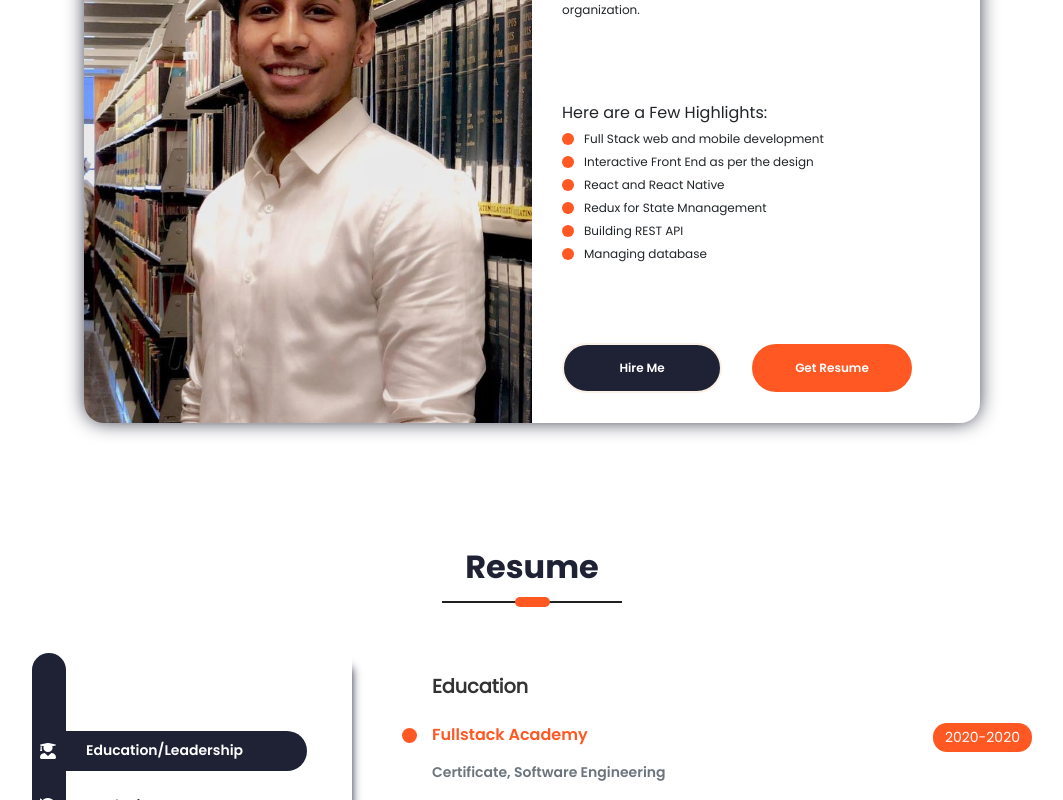
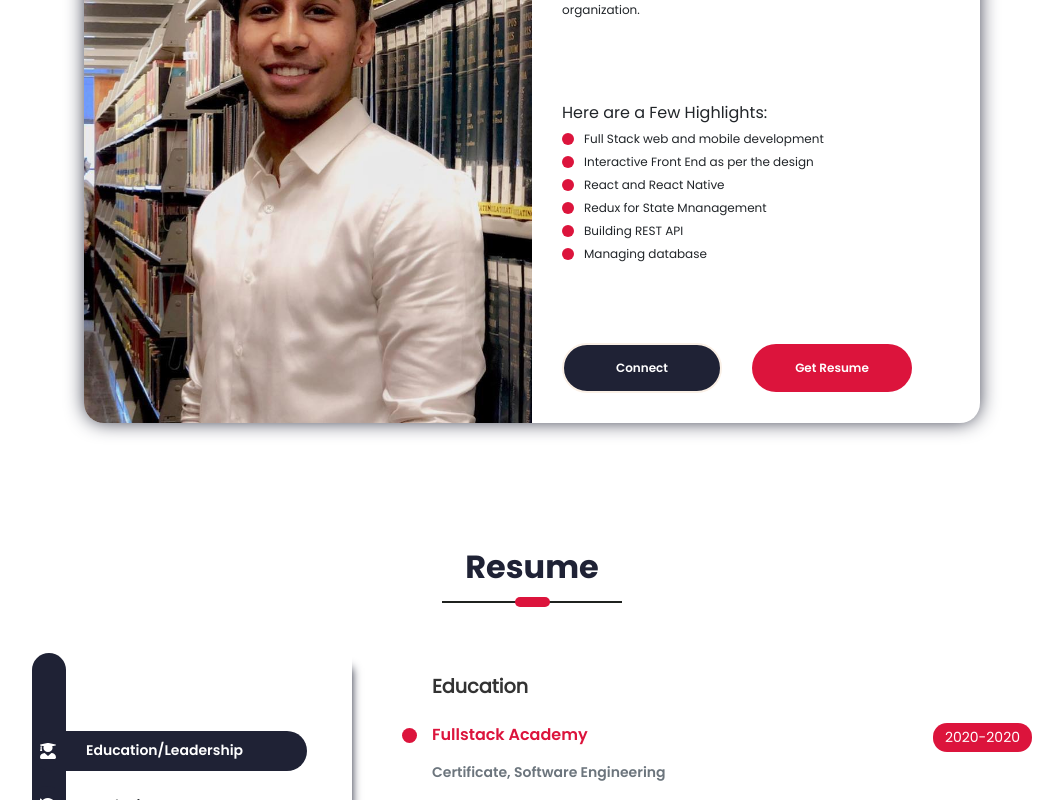
Before and after one commit to Tandid/tandidalam, a React (Create React App) app: page / in a window 1280 px wide. Shown: the part 960-1760 px from the top of the page, without its empty margins (108-1171 px from the left). Built offline with nearby package versions, Linux system fonts and the light colour scheme; a web font is replaced by a local one.

Commit message:
added Contact section

```diff
--- a/src/App.css
+++ b/src/App.css
@@ -1,20 +1,6 @@
 :root {
-  --light-blue: #04c3ff;
-  --light-blue-shadow: rgb(69 211 255 / 27%);
-  --sea-green: #0abead;
-  --sea-green-dark: #0cbfae;
-  --sea-green-extra-dark: #09bead;
-  --sea-green-shadow: rgba(11, 190, 173, 0.4);
-  --header-hamburger-background: rgba(11, 190, 173, 0.8);
-  --orange: #f57f17;
-  --dark-orange: #ff5823;
-  --orange-shadow: rgba(245, 127, 23, 0.2);
+  --dark-orange: crimson;
+  --orange-shadow: rgba(20, 19, 18, 0.2);
   --white: #ffffff;
   --black: #333333;
-  --disabled-btn: #09bead7a;
-  --error-message: #e44f4fd1;
-  --toast-error: #e44f4ffa;
-  --toast-shadow: #9c9c9ce3;
-  --toast-success: #0cbfae;
-  --loader-color: #0cbfae;
 }
--- a/src/PortfolioContainer/AboutMe/AboutMe.css
+++ b/src/PortfolioContainer/AboutMe/AboutMe.css
@@ -49,7 +49,7 @@
   height: 12px;
   width: 12px;
   margin: 0 10px 0 0;
-  background-color: #ff5823;
+  background-color: crimson;
   border-radius: 50%;
 }
 .about-me-options .highlighted-btn {
--- a/src/PortfolioContainer/AboutMe/AboutMe.js
+++ b/src/PortfolioContainer/AboutMe/AboutMe.js
@@ -12,7 +12,7 @@ export default function AboutMe(props) {
   const fadeInSubscription =
     ScrollService.currentScreenFadeIn.subscribe(fadeInScreenHandler);
 
-  const SCREEN_CONSTSANTS = {
+  const SCREEN_CONSTANTS = {
     description:
       "Full stack web and mobile developer with background knowledge of MERN stacks with redux, along with a knack of building applications with utmost efficiency. Strong professional with a BSC willing to be an asset for an organization.",
     highlights: {
@@ -28,7 +28,7 @@ export default function AboutMe(props) {
     },
   };
   const renderHighlight = () => {
-    return SCREEN_CONSTSANTS.highlights.bullets.map((value, i) => (
+    return SCREEN_CONSTANTS.highlights.bullets.map((value, i) => (
       <div className="highlight" key={i}>
         <div className="highlight-blob"></div>
         <span>{value}</span>
@@ -47,11 +47,11 @@ export default function AboutMe(props) {
           <div className="about-me-profile"></div>
           <div className="about-me-details">
             <span className="about-me-description">
-              {SCREEN_CONSTSANTS.description}
+              {SCREEN_CONSTANTS.description}
             </span>
             <div className="about-me-highlights">
               <div className="highlight-heading">
-                <span>{SCREEN_CONSTSANTS.highlights.heading}</span>
+                <span>{SCREEN_CONSTANTS.highlights.heading}</span>
               </div>
               {renderHighlight()}
             </div>
@@ -61,7 +61,7 @@ export default function AboutMe(props) {
                 onClick={() => ScrollService.scrollHandler.scrollToHireMe()}
               >
                 {" "}
-                Hire Me{" "}
+                Connect{" "}
               </button>
               <a href="/" download="/">
                 <button className="btn highlighted-btn">Get Resume</button>
--- /dev/null
+++ b/src/PortfolioContainer/Contact/Contact.css
@@ -0,0 +1,11 @@
+a {
+  text-decoration: none;
+}
+
+.contact-container {
+  display: flex;
+  flex-direction: column;
+  justify-content: center;
+  align-items: center;
+  margin: 50px 0 0 0;
+}
--- /dev/null
+++ b/src/PortfolioContainer/Contact/Contact.js
@@ -0,0 +1,25 @@
+import React from "react";
+import ScreenHeading from "../../utilities/ScreenHeading/ScreenHeading";
+import ScrollService from "../../utilities/ScrollService";
+import Animations from "../../utilities/Animations";
+import "./Contact.css";
+
+export default function Projects(props) {
+  let fadeInScreenHandler = (screen) => {
+    if (screen.fadeInScreen !== props.id) return;
+    Animations.animations.fadeInScreen(props.id);
+  };
+  const fadeInSubscription =
+    ScrollService.currentScreenFadeIn.subscribe(fadeInScreenHandler);
+
+  return (
+    <div
+      className="contact-container screen-container fade-in"
+      id={props.id || ""}
+    >
+      <div className="contact-parent">
+        <ScreenHeading title={"Connect with Me"} />
+      </div>
+    </div>
+  );
+}
--- a/src/PortfolioContainer/Projects/Projects.css
+++ b/src/PortfolioContainer/Projects/Projects.css
@@ -66,7 +66,7 @@
   color: var(--white);
   font-size: 20px;
   font-weight: 400;
-  background-color: #ff5823;
+  background-color: crimson;
   padding: 15px;
   border-radius: 40px;
   /* border: solid 1px black; */
@@ -74,7 +74,7 @@
 
 .live-demo-button:hover {
   color: var(--white);
-  background-color: red;
+  background-color: crimson;
 }
 
 .github-button {
--- a/src/PortfolioContainer/Resume/Resume.css
+++ b/src/PortfolioContainer/Resume/Resume.css
@@ -134,7 +134,7 @@
   width: 15px;
   top: 5px;
   border-radius: 50%;
-  background-color: #ff5823;
+  background-color: crimson;
 }
 
 .resume-sub-heading {
@@ -150,7 +150,7 @@
 }
 
 .heading-date {
-  background-color: #ff5823;
+  background-color: crimson;
   padding: 4px 12px;
   font-size: 14px;
   border-radius: 14px;
@@ -182,7 +182,7 @@
 .skill-parent span {
   font-family: "Poppins Bold";
   /* font-size: 16px;
-  color: #ff5823; */
+  color: crimson; */
 }
 
 /* IPAD PRO RESPONSIVENESS */
--- a/src/index.css
+++ b/src/index.css
@@ -108,7 +108,7 @@ body ::-webkit-scrollbar-thumb {
 
 .primary-btn:hover {
   color: aliceblue;
-  border: 2px solid #ff5823;
+  border: 2px solid crimson;
   background-color: #1f2235;
 }
 
@@ -116,7 +116,7 @@ body ::-webkit-scrollbar-thumb {
   color: var(--white);
 
   font-size: 12px;
-  background-color: #ff5823;
+  background-color: crimson;
 }
 @media only screen and (max-width: 568px) {
   .highlighted-btn {
@@ -124,7 +124,7 @@ body ::-webkit-scrollbar-thumb {
   }
 }
 
-.red-border {
+.crimson-border {
   border: 1px solid var(--error-message) !important;
 }
 
--- a/src/utilities/commonUtils.js
+++ b/src/utilities/commonUtils.js
@@ -2,6 +2,7 @@ import Home from "../PortfolioContainer/Home/Home";
 import AboutMe from "../PortfolioContainer/AboutMe/AboutMe";
 import Resume from "../PortfolioContainer/Resume/Resume";
 import Projects from "../PortfolioContainer/Projects/Projects";
+import Contact from "../PortfolioContainer/Contact/Contact";
 
 export const TOTAL_SCREENS = [
   {
@@ -9,7 +10,7 @@ export const TOTAL_SCREENS = [
     component: Home,
   },
   {
-    screen_name: "About Me",
+    screen_name: "About",
     component: AboutMe,
   },
   {
@@ -19,6 +20,10 @@ export const TOTAL_SCREENS = [
   {
     screen_name: "Projects",
     component: Projects,
+  },
+  {
+    screen_name: "Contact",
+    component: Contact,
   },
 ];
 
```
